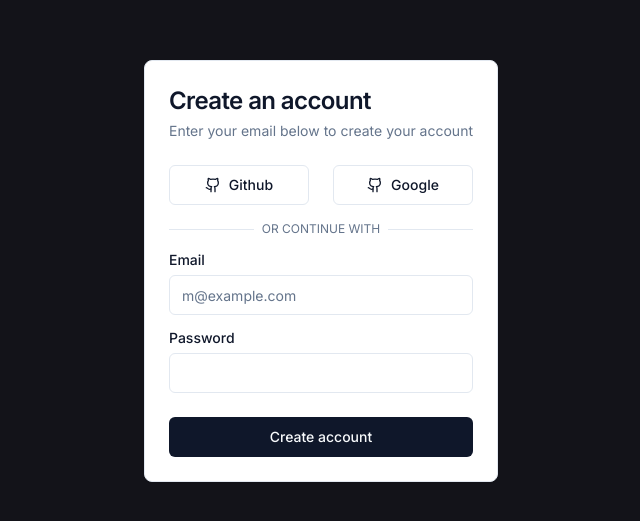
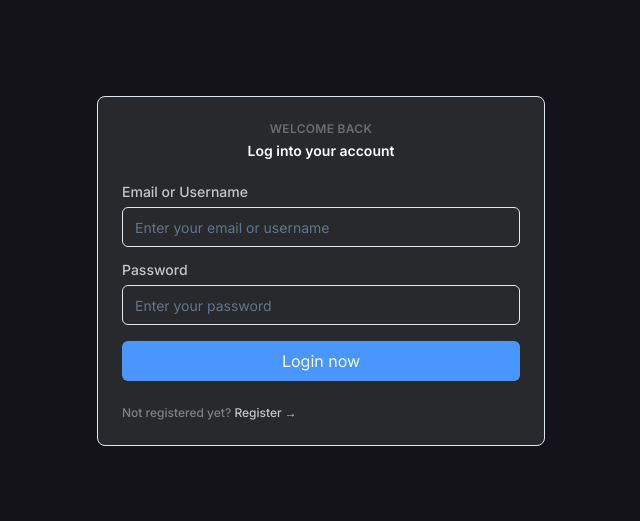
Before and after one commit to imaxisXD/now-and-me-social-media, a Next.js app: page / in a window 1280 px wide. Shown: the part 129-650 px from the top of the page, without its empty margins (319-959 px from the left). Built offline with nearby package versions, Linux system fonts and the light colour scheme.

Commit message:
Added: Corrected styling for login btn

```diff
--- a/components/loginCard.tsx
+++ b/components/loginCard.tsx
@@ -11,49 +11,30 @@ import {
 } from "./ui/card"
 import { Input } from "./ui/input"
 import { Label } from "./ui/label"
-import { Github } from 'lucide-react'
+
 
 export function LoginCard() {
     return (
-        <Card>
-            <CardHeader className="space-y-1">
-                <CardTitle className="text-2xl">Create an account</CardTitle>
-                <CardDescription>
-                    Enter your email below to create your account
+        <Card className="w-2/4 h-2/4 max-w-md max-h-md bg-[#27292D]">
+            <CardHeader className="space-y-1 text-center">
+                <CardTitle className="text-xs text-greyed tracking-wide">WELCOME BACK</CardTitle>
+                <CardDescription className="font-semibold text-sm text-white">
+                    Log into your account
                 </CardDescription>
             </CardHeader>
             <CardContent className="grid gap-4">
-                <div className="grid grid-cols-2 gap-6">
-                    <Button variant="outline">
-                        <Github className="mr-2 h-4 w-4" />
-                        Github
-                    </Button>
-                    <Button variant="outline">
-                        <Github className="mr-2 h-4 w-4" />
-                        Google
-                    </Button>
-                </div>
-                <div className="relative">
-                    <div className="absolute inset-0 flex items-center">
-                        <span className="w-full border-t" />
-                    </div>
-                    <div className="relative flex justify-center text-xs uppercase">
-                        <span className="bg-background px-2 text-muted-foreground">
-                            Or continue with
-                        </span>
-                    </div>
+                <div className="grid gap-2">
+                    <Label htmlFor="email" className="text-[#C5C7CA]">Email or Username</Label>
+                    <Input id="email" type="email" className="text-[#7F8084]" placeholder="Enter your email or username" />
                 </div>
                 <div className="grid gap-2">
-                    <Label htmlFor="email">Email</Label>
-                    <Input id="email" type="email" placeholder="m@example.com" />
+                    <Label htmlFor="password" className="text-[#C5C7CA]">Password</Label>
+                    <Input id="password" type="password" className="text-[#7F8084]" placeholder="Enter your password" />
                 </div>
-                <div className="grid gap-2">
-                    <Label htmlFor="password">Password</Label>
-                    <Input id="password" type="password" />
-                </div>
+                <Button className="w-full bg-btnBlue text-base font-normal	">Login now</Button>
             </CardContent>
-            <CardFooter>
-                <Button className="w-full">Create account</Button>
+            <CardFooter className="text-xs font-medium">
+                <span className="text-[#7F8084]">Not registered yet?<span className="text-[#C5C7CA]"> Register →</span></span>
             </CardFooter>
         </Card>
     )
--- a/src/app/page.tsx
+++ b/src/app/page.tsx
@@ -3,7 +3,7 @@ import { LoginCard } from '../../components/loginCard'
 
 export default function Home() {
   return (
-    <main className="flex min-h-screen flex-col items-center justify-center bg-customBg">
+    <main className="flex min-h-screen flex-col items-center justify-center  bg-customBg">
 
 
       <LoginCard />
--- a/tailwind.config.js
+++ b/tailwind.config.js
@@ -24,6 +24,8 @@ module.exports = {
         background: "hsl(var(--background))",
         foreground: "hsl(var(--foreground))",
         customBg: "var(--bg-black)",
+        greyed: "#6B6C70",
+        btnBlue: "#4A96FF",
         primary: {
           DEFAULT: "hsl(var(--primary))",
           foreground: "hsl(var(--primary-foreground))",
```
